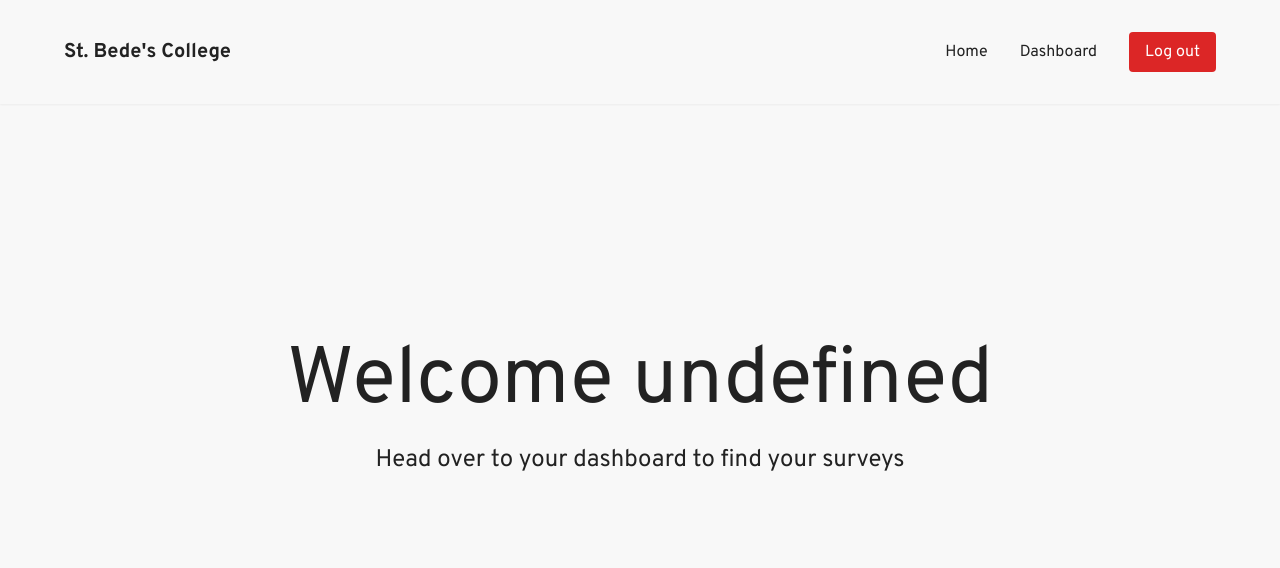
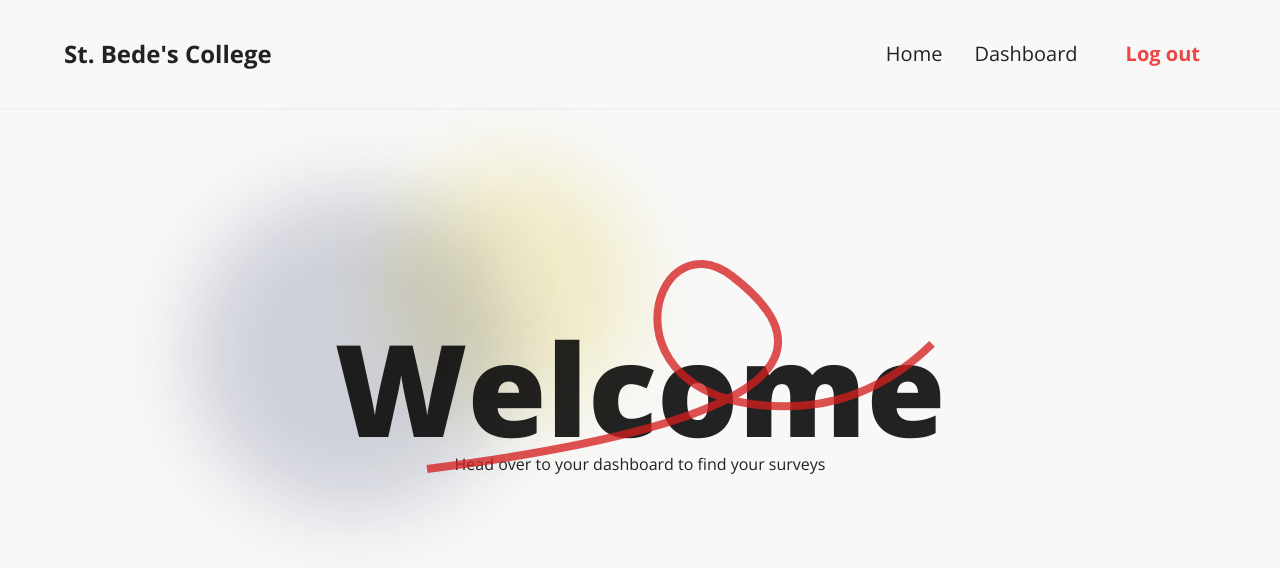
Before and after one commit to Set-Forget/st-bedes-new, a Next.js app: page / in a window 1280 px wide. Shown: the top 568 px of the page. Built offline with nearby package versions, Linux system fonts and the light colour scheme; sample sign-in values are in the browser's storage.

Commit message:
homepage hero anims

```diff
--- /dev/null
+++ b/app/components/home-module/hero-anims.js
@@ -0,0 +1,23 @@
+import gsap from "gsap";
+
+export const arrowAnimation = (arrowRef) => {
+  const tl = gsap.timeline();
+
+  const arrow = arrowRef.current;
+  if (!arrow) return;  // Just to make sure that ref is available
+
+  const pathLength = arrow.getTotalLength();
+  arrow.style.strokeDasharray = `${pathLength}`;
+  arrow.style.strokeDashoffset = `${pathLength}`;
+
+  tl.to(arrow, {
+    opacity: 1,
+    strokeDashoffset: 0,
+    duration: 1,
+    ease: "slow(0.3,1,false)",
+    delay: 2,           // delay initial anim
+    repeat: 1,          // repeat once
+    yoyo: true,         // reverse anim
+    repeatDelay: 2      // repeat delay
+  });
+};
--- a/app/components/home-module/hero.jsx
+++ b/app/components/home-module/hero.jsx
@@ -1,15 +1,41 @@
-import React from "react";
+import React, { useEffect, useRef } from "react";
+import { arrowAnimation } from "./hero-anims";
 
-const Hero = ({username}) => {
+const Hero = ({ username }) => {
+  const arrowRef = useRef(null);
+
+  useEffect(() => {
+    arrowAnimation(arrowRef);
+  }, []);
+
   return (
     <div className="w-full h-full flex flex-col justify-center items-center">
-      <h1 className="text-[10vh]">
-        {`Welcome ${username}`}
-      </h1>
-      <h2 className="text-[3vh]">
-        Head over to your dashboard to find your surveys
-      </h2>
-      <span className="loading loading-spinner loading-lg"></span>
+      <div className="hero-main flex flex-col items-center text-center">
+        <h1 className="welcome-text text-[16vh] font-black leading-none">{`Welcome`}</h1>
+        <h2 className="welcome-text text-[6vh] font-bold">{username}</h2>
+        <h3 className="subtitle text-[2vh]">
+          Head over to your dashboard to find your surveys
+        </h3>
+        <div className="pointer-events-none shape01 absolute bottom-96 left-96 sm:w-[20vw] sm:h-[20vw] w-48 h-48 bg-bedeyellow rounded-full mix-blend-multiply filter blur-2xl opacity-20 animate-blob"></div>
+        <div className="pointer-events-none shape02 absolute top-48 left-48 sm:w-[25vw] sm:h-[25vw] w-48 h-48 bg-bedeblue rounded-full mix-blend-multiply filter blur-2xl opacity-20 animate-blob animation-delay-2000"></div>
+        <svg
+          className="absolute top-24 right-56"
+          xmlns="http://www.w3.org/2000/svg"
+          width="630"
+          height="379"
+          viewBox="0 0 630 379"
+          fill="none"
+        >
+          <path
+            ref={arrowRef}
+            className="arrow-anim"
+            d="M1 373C294.5 335.5 429.919 275.495 306.5 180.5C224 117 168.5 316 367 310C525.8 305.2 611 113.5 611 0"
+            fill="none"
+            stroke="#D51F1F"
+            strokeWidth="8"
+          />
+        </svg>
+      </div>
     </div>
   );
 };
--- a/app/components/navbar-module/navbar.jsx
+++ b/app/components/navbar-module/navbar.jsx
@@ -1,19 +1,25 @@
 "use client";
-import React from "react";
+import React, { useLayoutEffect } from "react";
 import Link from "next/link";
 import { useRouter } from "next/navigation";
 
 const Navbar = () => {
   const router = useRouter();
 
+  useLayoutEffect(() => {}, []);
+
   return (
     <div className="fixed top-0 left-0 w-full flex justify-between items-center px-16 py-8 shadow-sm">
-      <div className="font-bold text-xl">St. Bede's College</div>
+      <div className="font-bold text-2xl">St. Bede's College</div>
       <div className="flex space-x-8 items-center">
-        <Link href="/">Home</Link>
-        <Link href="/dashboard">Dashboard</Link>
+        <Link href="/" className="text-xl">
+          Home
+        </Link>
+        <Link href="/dashboard" className="text-xl">
+          Dashboard
+        </Link>
         <button
-          className="bg-red-600 px-4 py-2 rounded hover:bg-red-400 transition-colors text-white"
+          className="px-4 py-2 rounded hover:bg-red-400 transition-colors text-red-500 text-xl font-bold"
           onClick={() => {
             sessionStorage.removeItem("user");
             router.push("/login");
--- a/app/globals.css
+++ b/app/globals.css
@@ -1,3 +1,38 @@
 @tailwind base;
 @tailwind components;
 @tailwind utilities;
+
+@keyframes fadein {
+  from {
+    opacity: 0;
+  }
+  to {
+    opacity: 1;
+  }
+}
+
+@keyframes fadeinblob {
+  from {
+    opacity: 0;
+  }
+  to {
+    opacity: 0.2;
+  }
+}
+
+.shape01,
+.shape02 {
+  animation: fadeinblob 3s;
+}
+
+.welcome-text {
+  animation: fadein 1.5s;
+}
+
+.subtitle {
+  animation: fadein 3s;
+}
+
+.arrow-anim {
+    opacity: 0;
+}
--- a/app/layout.jsx
+++ b/app/layout.jsx
@@ -1,7 +1,7 @@
-import { Overpass } from "next/font/google";
+import { Open_Sans } from "next/font/google";
 import "./globals.css";
 
-const overpass = Overpass({ subsets: ["latin"] });
+const open = Open_Sans({ subsets: ["latin"] });
 
 export const metadata = {
   title: "St. Bedes",
@@ -11,7 +11,7 @@ export const metadata = {
 export default function RootLayout({ children }) {
   return (
     <html lang="en">
-      <body className={`${overpass.className} text-offblack bg-offwhite`}>{children}</body>
+      <body className={`${open.className} text-offblack bg-offwhite`}>{children}</body>
     </html>
   );
 }
--- a/package.json
+++ b/package.json
@@ -9,6 +9,7 @@
     "lint": "next lint"
   },
   "dependencies": {
+    "gsap": "^3.12.2",
     "next": "13.5.6",
     "react": "^18",
     "react-dom": "^18",
--- a/tailwind.config.js
+++ b/tailwind.config.js
@@ -18,6 +18,25 @@ module.exports = {
         'gradient-conic':
           'conic-gradient(from 180deg at 50% 50%, var(--tw-gradient-stops))',
       },
+      animation: {
+        blob: "blob 8s linear infinite"
+      },
+      keyframes: {
+        blob: {
+          "0%" : {
+            transform: "translate(0px, 0px) scale(1)"
+          },
+          "33%" : {
+            transform: "translate(30px, -15px) scale(1.05)"
+          },
+          "66%" : {
+            transform: "translate(-20px, 20px) scale(0.95)"
+          },
+          "100%" : {
+            transform: "translate(0px, 0px) scale(1)"
+          }
+        }
+      },
     },
   },
   plugins: [],
```
Also changed, not shown: 1 other file (tests, documents, lock files or other folders).
